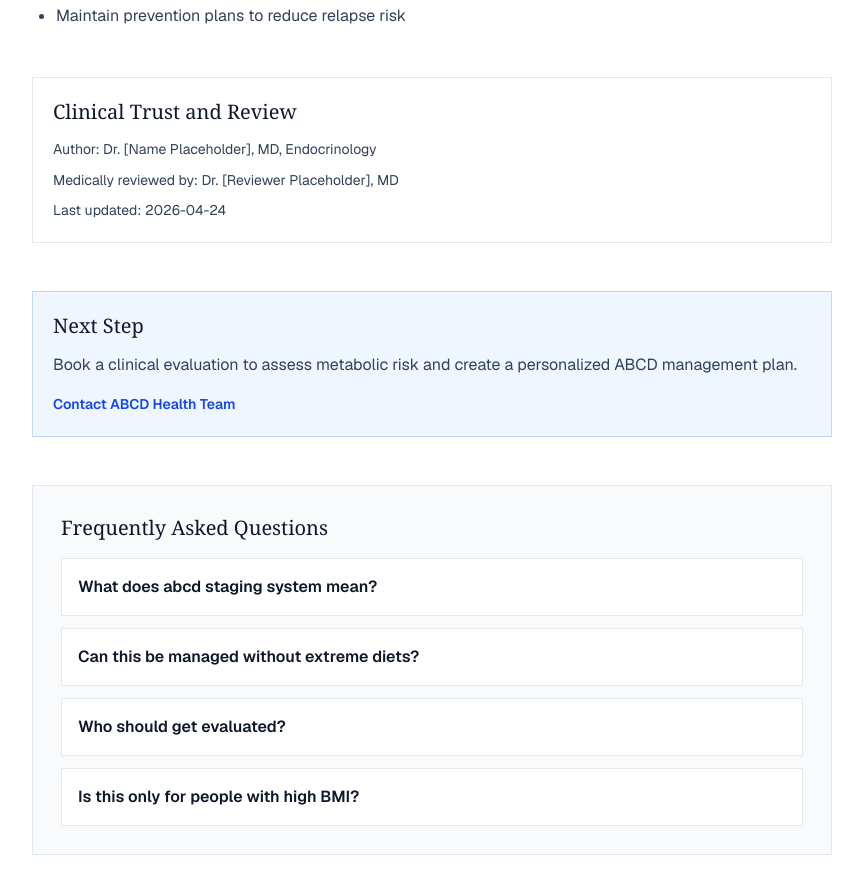
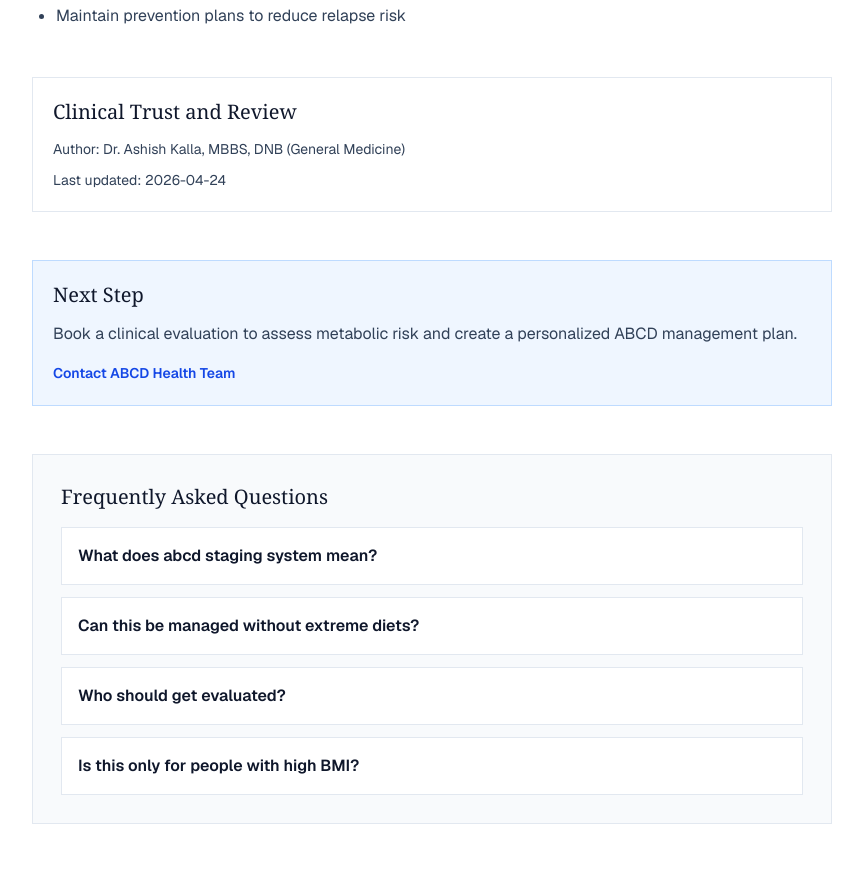
Before and after one commit to yash11255/ABCDH, a Next.js app: page /abcd-staging-system in a window 1280 px wide. Shown: the part 1620-2491 px from the top of the page, without its empty margins (48-911 px from the left). Built offline with nearby package versions, Linux system fonts and the light colour scheme; no server answers.

Commit message:
Updated placeholder

```diff
--- a/src/app/[siteId]/page.tsx
+++ b/src/app/[siteId]/page.tsx
@@ -144,10 +144,7 @@ export default async function SeoTopicPage({ params }: PageProps) {
               <section className="mt-12 border border-slate-200 bg-white p-5">
                 <h2 className="text-xl font-serif text-slate-900">Clinical Trust and Review</h2>
                 <p className="mt-3 text-sm leading-relaxed text-slate-700">
-                  Author: Dr. [Name Placeholder], MD, Endocrinology
-                </p>
-                <p className="mt-2 text-sm leading-relaxed text-slate-700">
-                  Medically reviewed by: Dr. [Reviewer Placeholder], MD
+                  Author: Dr. Ashish Kalla, MBBS, DNB (General Medicine)
                 </p>
                 <p className="mt-2 text-sm leading-relaxed text-slate-700">Last updated: {LAST_UPDATED}</p>
               </section>
```
